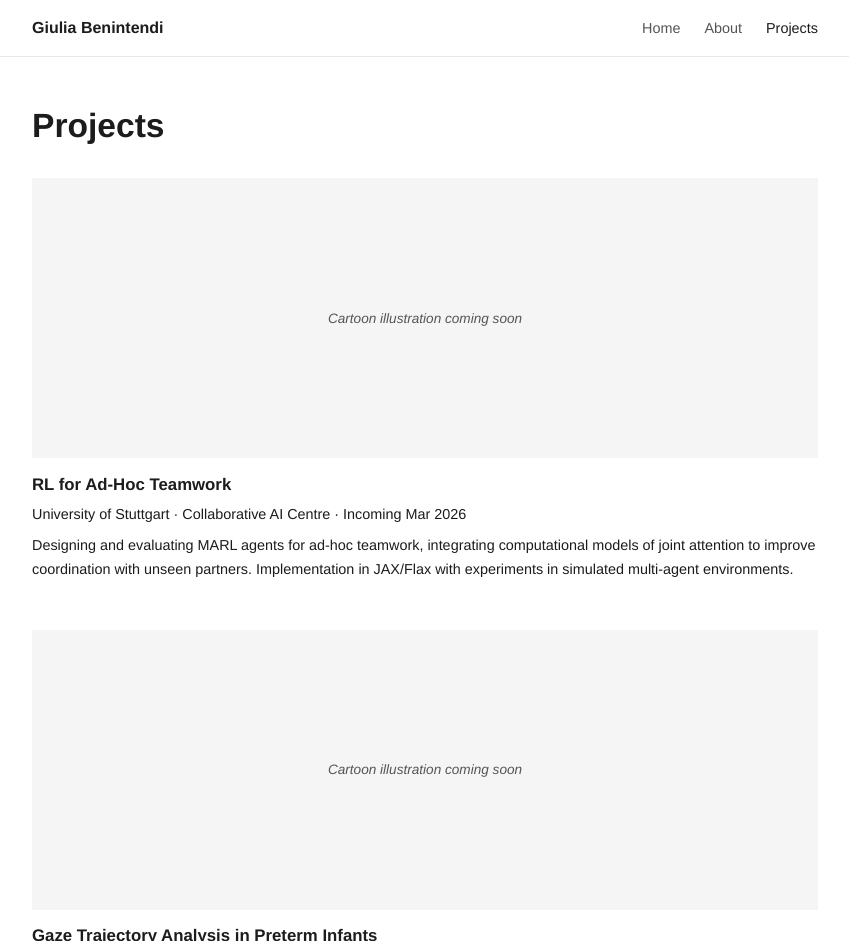
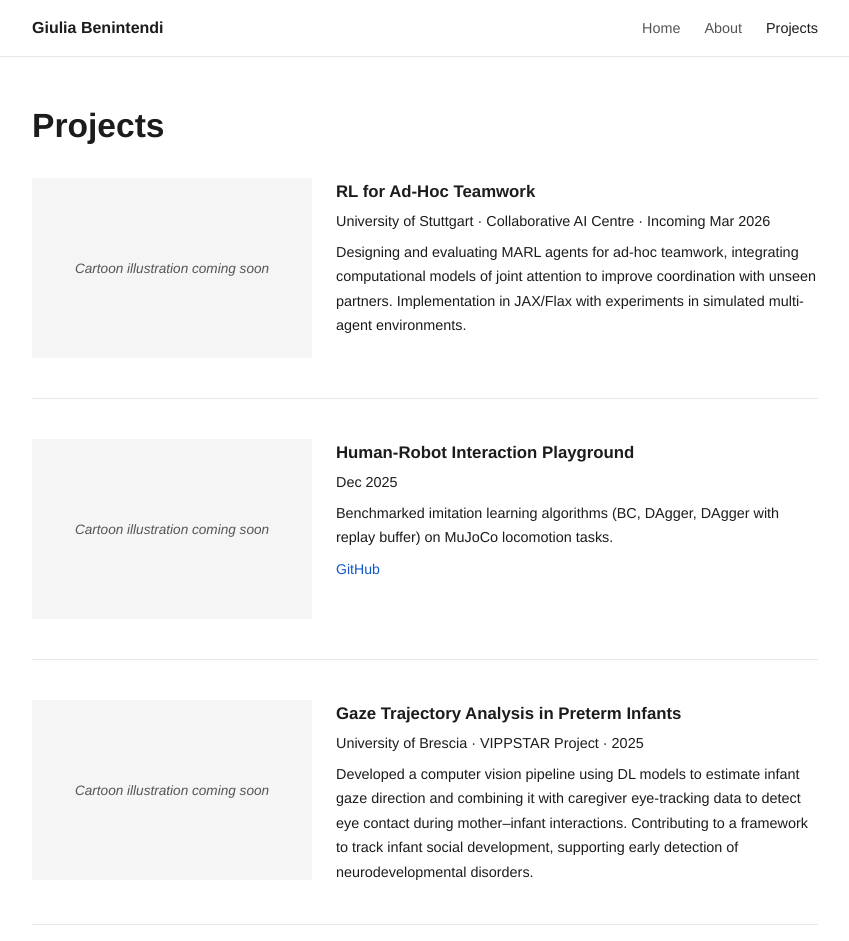
Before and after one commit to giuliabenintendi/giuliabenintendi.github.io, a Jekyll site: the page built from projects.html, in a window 1280 px wide and 1400 px high, cut to the strip 0-941 px from the top of the window. Shown: the whole strip, without its empty margins (215-1064 px from the left). Built offline with Jekyll 4.4.1, drawn with Linux system fonts in a browser that asks for light colours; some of the changed text lies outside the part shown.

Commit message:
Side-by-side project layout and chronological ordering
- Project cards: image on left, description on right
- All projects reordered newest-first
- News items reordered newest-first
- Responsive: stacks vertically on mobile

Co-Authored-By: Claude Opus 4.6 <noreply@anthropic.com>

```diff
--- a/assets/css/style.css
+++ b/assets/css/style.css
@@ -165,11 +165,22 @@ a:hover {
 
 /* ── Projects ── */
 .project-card {
-  margin-bottom: 3rem;
+  display: flex;
+  gap: 1.5rem;
+  align-items: flex-start;
+  margin-bottom: 2.5rem;
+  padding-bottom: 2.5rem;
+  border-bottom: 1px solid var(--border);
+}
+
+.project-card:last-child {
+  border-bottom: none;
 }
 
 .project-image {
-  width: 100%;
+  width: 280px;
+  min-height: 180px;
+  flex-shrink: 0;
   background: var(--bg-subtle);
   display: flex;
   align-items: center;
@@ -177,13 +188,15 @@ a:hover {
   color: var(--text-secondary);
   font-size: 0.85rem;
   font-style: italic;
-  min-height: 280px;
-  margin-bottom: 0.8rem;
 }
 
 .project-image img {
   width: 100%;
   display: block;
+}
+
+.project-body {
+  flex: 1;
 }
 
 .project-body h3 {
@@ -329,8 +342,13 @@ a:hover {
     text-align: center;
   }
 
+  .project-card {
+    flex-direction: column;
+  }
+
   .project-image {
-    min-height: 180px;
+    width: 100%;
+    min-height: 160px;
   }
 
   .entry-header {
--- a/projects.html
+++ b/projects.html
@@ -8,7 +8,6 @@ permalink: /projects/
 
 <div class="project-card">
   <div class="project-image">
-    <!-- Replace with your cartoon illustration -->
     <span>Cartoon illustration coming soon</span>
   </div>
   <div class="project-body">
@@ -23,9 +22,12 @@ permalink: /projects/
     <span>Cartoon illustration coming soon</span>
   </div>
   <div class="project-body">
-    <h3>Gaze Trajectory Analysis in Preterm Infants</h3>
-    <p class="project-meta">University of Brescia · VIPPSTAR Project · 2025</p>
-    <p>Developed a computer vision pipeline using DL models to estimate infant gaze direction and combining it with caregiver eye-tracking data to detect eye contact during mother–infant interactions. Contributing to a framework to track infant social development, supporting early detection of neurodevelopmental disorders.</p>
+    <h3>Human-Robot Interaction Playground</h3>
+    <p class="project-meta">Dec 2025</p>
+    <p>Benchmarked imitation learning algorithms (BC, DAgger, DAgger with replay buffer) on MuJoCo locomotion tasks.</p>
+    <div class="project-links">
+      <a href="https://github.com/giuliabenintendi" target="_blank">GitHub</a>
+    </div>
   </div>
 </div>
 
@@ -34,23 +36,9 @@ permalink: /projects/
     <span>Cartoon illustration coming soon</span>
   </div>
   <div class="project-body">
-    <h3>ML for Anesthesia Control</h3>
-    <p class="project-meta">University of Brescia · ACTIVA Project · 2024</p>
-    <p>Developed DL models to optimize anesthesia control systems by predicting patient's level of consciousness. Contributed to data preprocessing, feature engineering, and model validation.</p>
-  </div>
-</div>
-
-<div class="project-card">
-  <div class="project-image">
-    <span>Cartoon illustration coming soon</span>
-  </div>
-  <div class="project-body">
-    <h3>Human-Robot Interaction Playground</h3>
-    <p class="project-meta">Dec 2025</p>
-    <p>Benchmarked imitation learning algorithms (BC, DAgger, DAgger with replay buffer) on MuJoCo locomotion tasks.</p>
-    <div class="project-links">
-      <a href="https://github.com/giuliabenintendi" target="_blank">GitHub</a>
-    </div>
+    <h3>Gaze Trajectory Analysis in Preterm Infants</h3>
+    <p class="project-meta">University of Brescia · VIPPSTAR Project · 2025</p>
+    <p>Developed a computer vision pipeline using DL models to estimate infant gaze direction and combining it with caregiver eye-tracking data to detect eye contact during mother–infant interactions. Contributing to a framework to track infant social development, supporting early detection of neurodevelopmental disorders.</p>
   </div>
 </div>
 
@@ -75,3 +63,14 @@ permalink: /projects/
     <p>Detected jumps and left/right turns in downhill MTB using high-frequency IMU and fork sensor data. Designed signal processing steps and trained a weighted KNN, achieving 80.6% accuracy.</p>
   </div>
 </div>
+
+<div class="project-card">
+  <div class="project-image">
+    <span>Cartoon illustration coming soon</span>
+  </div>
+  <div class="project-body">
+    <h3>ML for Anesthesia Control</h3>
+    <p class="project-meta">University of Brescia · ACTIVA Project · 2024</p>
+    <p>Developed DL models to optimize anesthesia control systems by predicting patient's level of consciousness. Contributed to data preprocessing, feature engineering, and model validation.</p>
+  </div>
+</div>
```
Also changed, not shown: index.html (+25 -23 lines).
